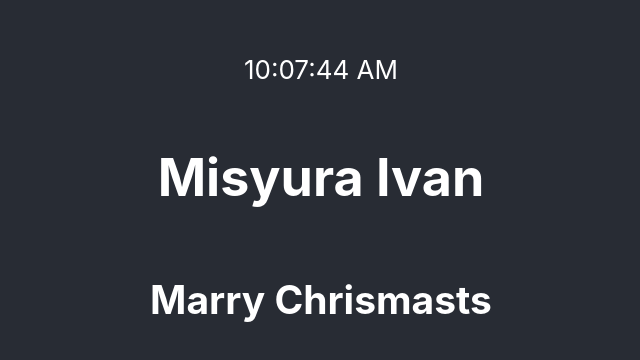
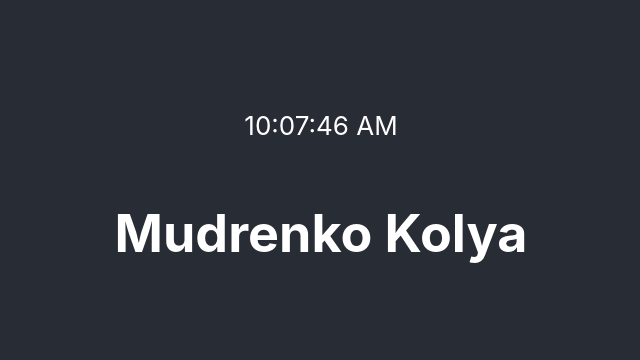
Before and after one commit to Bordjiano/jenkins, a React (Create React App) app: page / in a window 1280 px wide. Shown: the part 208-568 px from the top of the page, without its empty margins (319-959 px from the left). Built offline with nearby package versions, Linux system fonts and the light colour scheme.

Commit message:
Murdenko

```diff
--- a/src/App.js
+++ b/src/App.js
@@ -7,8 +7,7 @@ function App() {
     <div className="App">
       <header className="App-header">
         <CurrentTime />
-        <h1>Misyura Ivan</h1>
-        <h2>Marry Chrismasts</h2>
+        <h1>Mudrenko Kolya</h1>
       </header>
     </div>
   );
```
